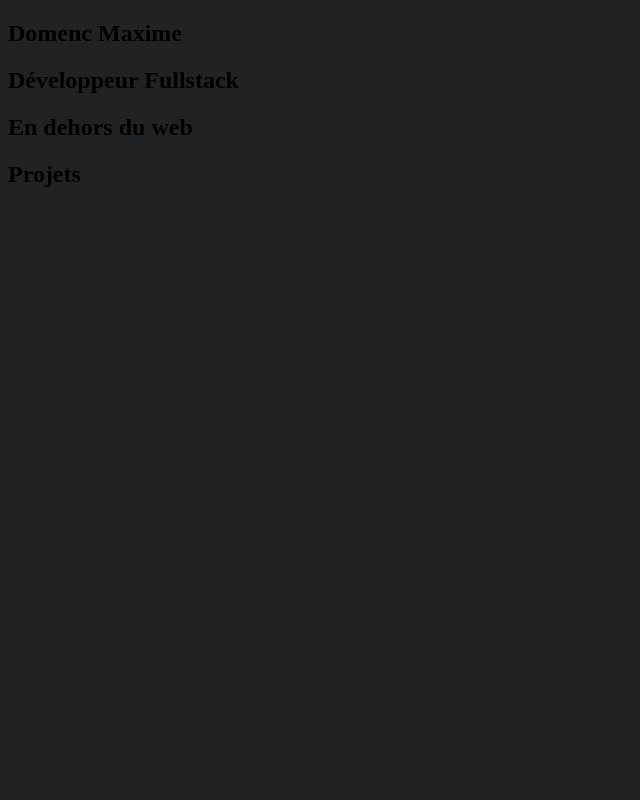
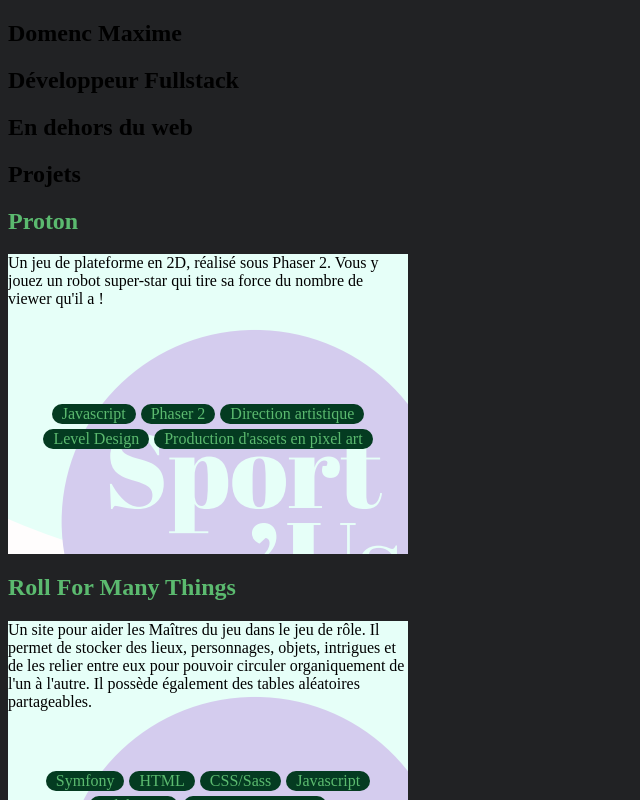
Before and after one commit to Domenc-M/portfolio, a React (Create React App) app: page / in a window 1280 px wide. Shown: the top 800 px of the page, without its empty margins (0-640 px from the left). Built offline with nearby package versions, Linux system fonts and the light colour scheme.

Commit message:
project scss

```diff
--- a/src/App.js
+++ b/src/App.js
@@ -14,13 +14,6 @@ function App() {
       <Projects />
       <Closing />
 
-      <section id="projects">
-
-      </section>
-
-      <section id="closing">
-
-      </section>
     </div>
   );
 }
--- a/src/components/Projects.js
+++ b/src/components/Projects.js
@@ -1,12 +1,61 @@
 import React from 'react';
+
+const projectList = [
+    {
+        projectName: "Proton",
+        projectPic: require("../assets/img/sportus.png"),
+        projectDescription: "Un jeu de plateforme en 2D, réalisé sous Phaser 2. \n Vous y jouez un robot super-star qui tire sa force du nombre de viewer qu'il a !",
+        projectSkillList: ["Javascript", "Phaser 2", "Direction artistique", "Level Design", "Production d'assets en pixel art"]
+    },
+    {
+        projectName: "Roll For Many Things",
+        projectPic: require("../assets/img/sportus.png"),
+        projectDescription: "Un site pour aider les Maîtres du jeu dans le jeu de rôle. \n Il permet de stocker des lieux, personnages, objets, intrigues et de les relier entre eux pour pouvoir circuler organiquement de l'un à l'autre. \n Il possède également des tables aléatoires partageables.",
+        projectSkillList: ["Symfony", "HTML", "CSS/Sass", "Javascript", "Adobe XD", "Direction artistique"]
+    },
+    {
+        projectName: "Sport'us",
+        projectPic: require("../assets/img/sportus.png"),
+        projectDescription: "Une application qui met en contact les sportifs et les organisation caritatives, pour permettre aux sportifs de créer des challenge et de faire des dons en fonction de leurs résultats",
+        projectSkillList: ["Vue.js", "Quasar", "Strapi", "Javascript", "Typescript", "TDD", "Jest", "Cypress", "Méthode Agile", "Trello"]
+    },
+    {
+        projectName: "Hackaton Campus du Lac",
+        projectPic: require("../assets/img/sportus.png"),
+        projectDescription: "Un projet en équipe pour réaliser le site vitrine d'un Escape Game fictif. J'ai été chef de projet et Gitmaster. Notre équipe a été sélectionnée parmi les trois gagnantes.",
+        projectSkillList: ["HTML", "CSS", "Gitmaster", "Travail en équipe", "Echange avec designer", "Méthode Agile"]
+    }
+]
 
 class Projects extends React.Component {
 
     render = () => {
         return (
-            <section id="Projects">
-            <h1>Projets</h1>
-          </section>
+            <section id="projects">
+                <h1>Projets</h1>
+                <div className="projectsContainer">
+                {projectList.map(project => (
+                    <div className="project" key={project.projectName}>
+                        <h2>{project.projectName}</h2>
+                        <div className="projectContainer">
+                            <div className="topSlide">
+                                <span>{project.projectDescription}</span>
+                            </div>
+
+                            <img alt={project.projectName} src={project.projectPic}></img>
+
+                            <div className="bottomSlide">
+                                <div className="skillFlex">
+                                    {project.projectSkillList.map((skill) => {
+                                    return (<span className="skill" key={skill}>{skill}</span>)
+                                    })}
+                                </div>
+                            </div>
+                        </div>
+                    </div>
+                ))}
+                </div>
+            </section>
         )
     }
 
--- a/src/scss/_classes.scss
+++ b/src/scss/_classes.scss
@@ -3,3 +3,60 @@
 body {
     background-color: $dark;
 }
+
+.hidden {
+    height:0;
+    overflow:hidden;
+}
+
+#projects {
+    .projectsContainer{
+        .project{
+            h2 {
+                color:$light
+            }
+            .projectContainer{
+                height:300px;
+                width:400px;
+                overflow:hidden;
+                position:relative;
+
+                .topSlide{
+                    top:0;
+                    position:absolute;
+                    background-color:rgb(255, 255, 255, 0.8);
+                    height:50%;
+                }
+
+                .bottomSlide{
+                    bottom:0;
+                    position:absolute;
+                    background-color:rgb(255, 255, 255, 0.8);
+                    height:50%;
+                    width:100%;
+                    // padding:50px;
+
+                    .skillFlex{
+                        display:flex;
+                        align-items:center;
+                        flex-wrap: wrap;
+                        justify-content: center;
+                        gap:5px;
+
+                        .skill {
+                            background-color:$primary;
+                            padding: 1px 10px;
+                            color:$light;
+                            border-radius:20px;
+                        }
+                    }
+
+
+                }
+            }
+        }
+    }
+
+
+
+}
--- a/src/scss/_variables.scss
+++ b/src/scss/_variables.scss
@@ -1,4 +1,6 @@
 $dark: #212224;
 $light: #5bba6f;
-$primary: #066839;
+$primary: #043b21;
 $secondary: #87461e;
+
+$primaryTransparent: #066839;
```
Also changed, not shown: src/assets/img/sportus.png (added).
